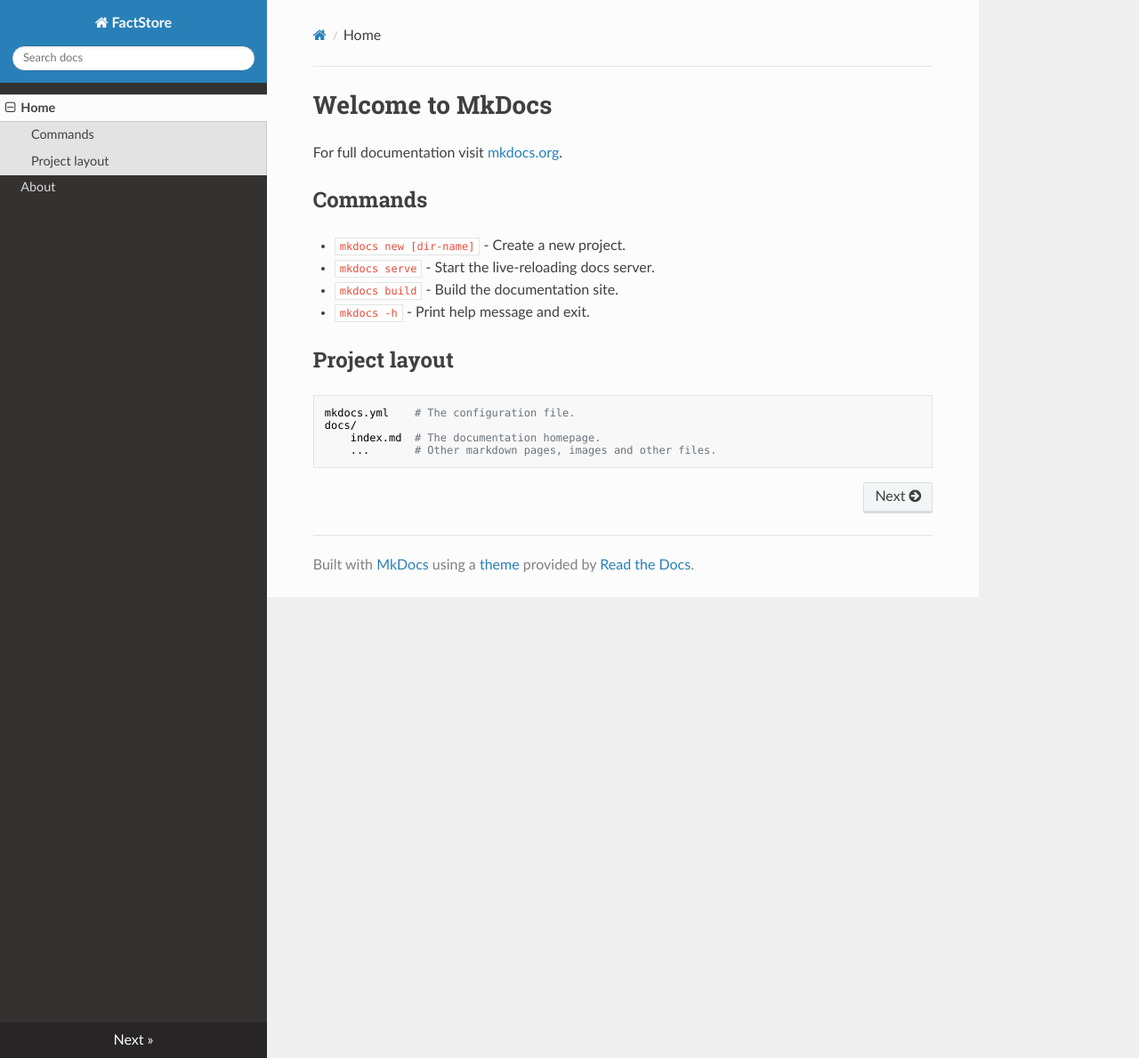
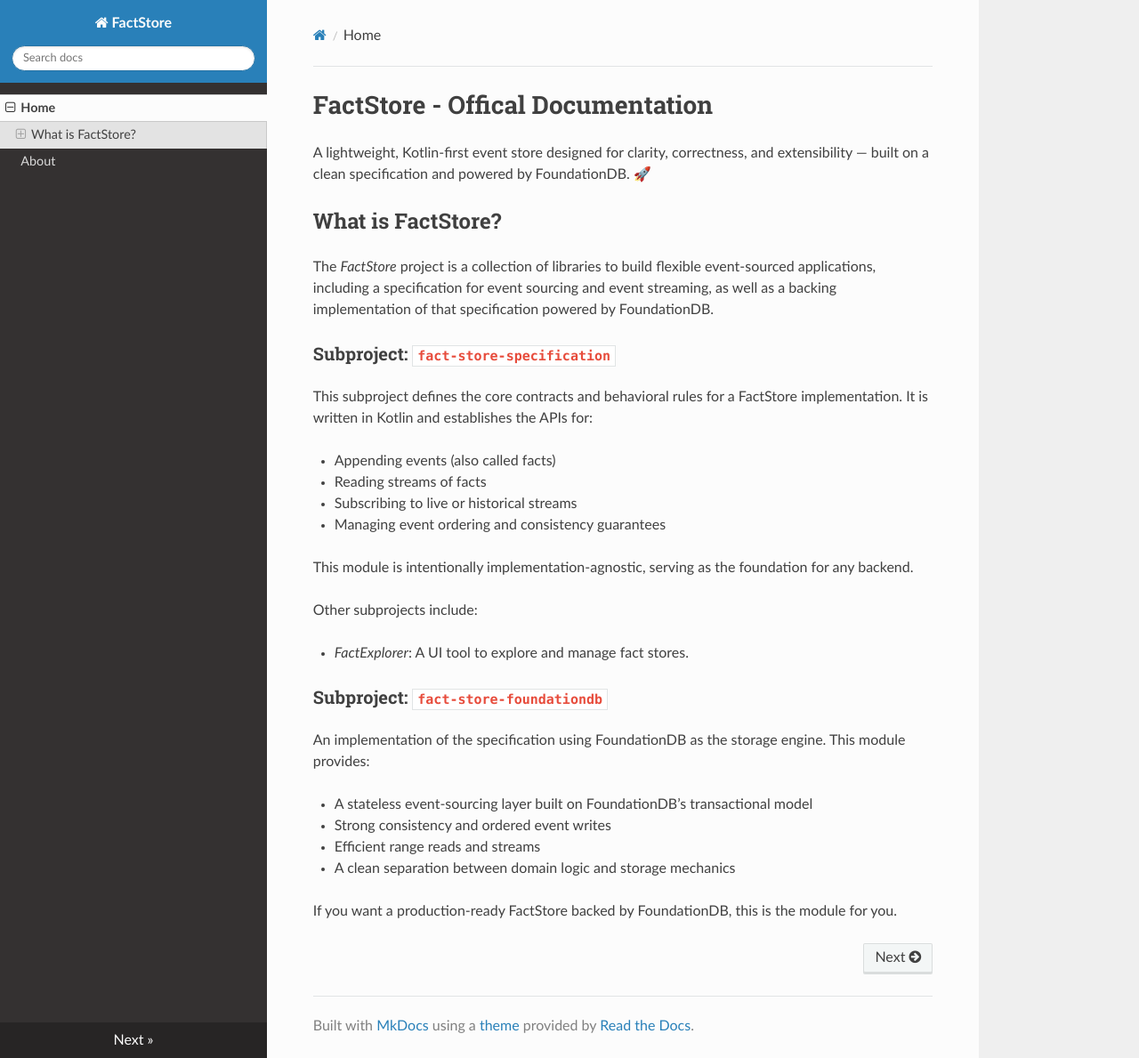
Before and after one commit to fact-store/factstore.org, an MkDocs documentation site: the page built from docs/index.md, in a window 1280 px wide and 1189 px high. Shown: the whole window at 89% size. Built offline with MkDocs 1.6.1, drawn with Linux system fonts in a browser that asks for light colours; nearby versions of some CDN libraries.

Commit message:
First sentences for landing page.

```diff
--- a/docs/index.md
+++ b/docs/index.md
@@ -1,17 +1,34 @@
-# Welcome to MkDocs
+# FactStore - Offical Documentation
 
-For full documentation visit [mkdocs.org](https://www.mkdocs.org).
+A lightweight, Kotlin-first event store designed for clarity, correctness, and extensibility — built on a clean specification and powered by FoundationDB. 🚀
 
-## Commands
+## What is FactStore?
 
-* `mkdocs new [dir-name]` - Create a new project.
-* `mkdocs serve` - Start the live-reloading docs server.
-* `mkdocs build` - Build the documentation site.
-* `mkdocs -h` - Print help message and exit.
+The _FactStore_ project is a collection of libraries to build flexible event-sourced applications, including a specification for event sourcing and event streaming, as well as a backing implementation of that specification powered by FoundationDB.
 
-## Project layout
+### Subproject: `fact-store-specification`
 
-    mkdocs.yml    # The configuration file.
-    docs/
-        index.md  # The documentation homepage.
-        ...       # Other markdown pages, images and other files.
+This subproject defines the core contracts and behavioral rules for a FactStore implementation. It is written in Kotlin and establishes the APIs for:
+
+* Appending events (also called facts)
+* Reading streams of facts
+* Subscribing to live or historical streams
+* Managing event ordering and consistency guarantees
+
+This module is intentionally implementation-agnostic, serving as the foundation for any backend.
+
+Other subprojects include:
+
+* _FactExplorer_: A UI tool to explore and manage fact stores.
+
+### Subproject: `fact-store-foundationdb`
+
+An implementation of the specification using FoundationDB as the storage engine.
+This module provides:
+
+* A stateless event-sourcing layer built on FoundationDB’s transactional model
+* Strong consistency and ordered event writes
+* Efficient range reads and streams
+* A clean separation between domain logic and storage mechanics
+
+If you want a production-ready FactStore backed by FoundationDB, this is the module for you.
```
